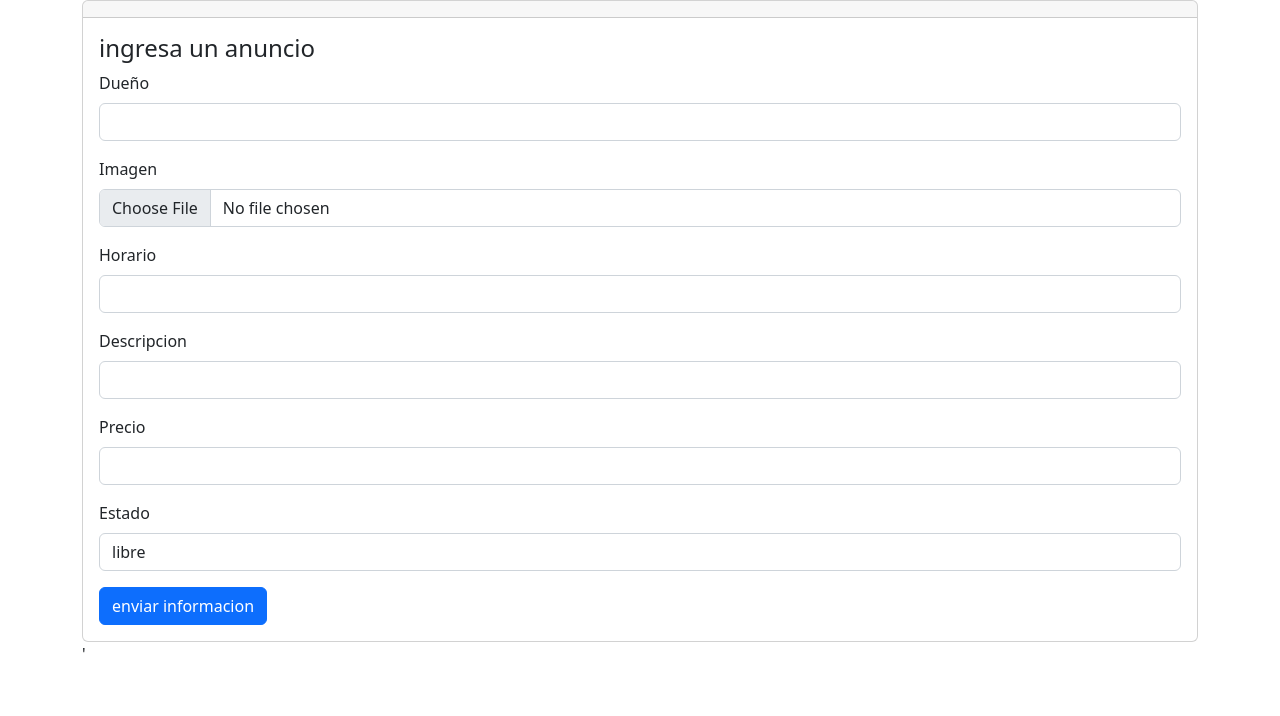
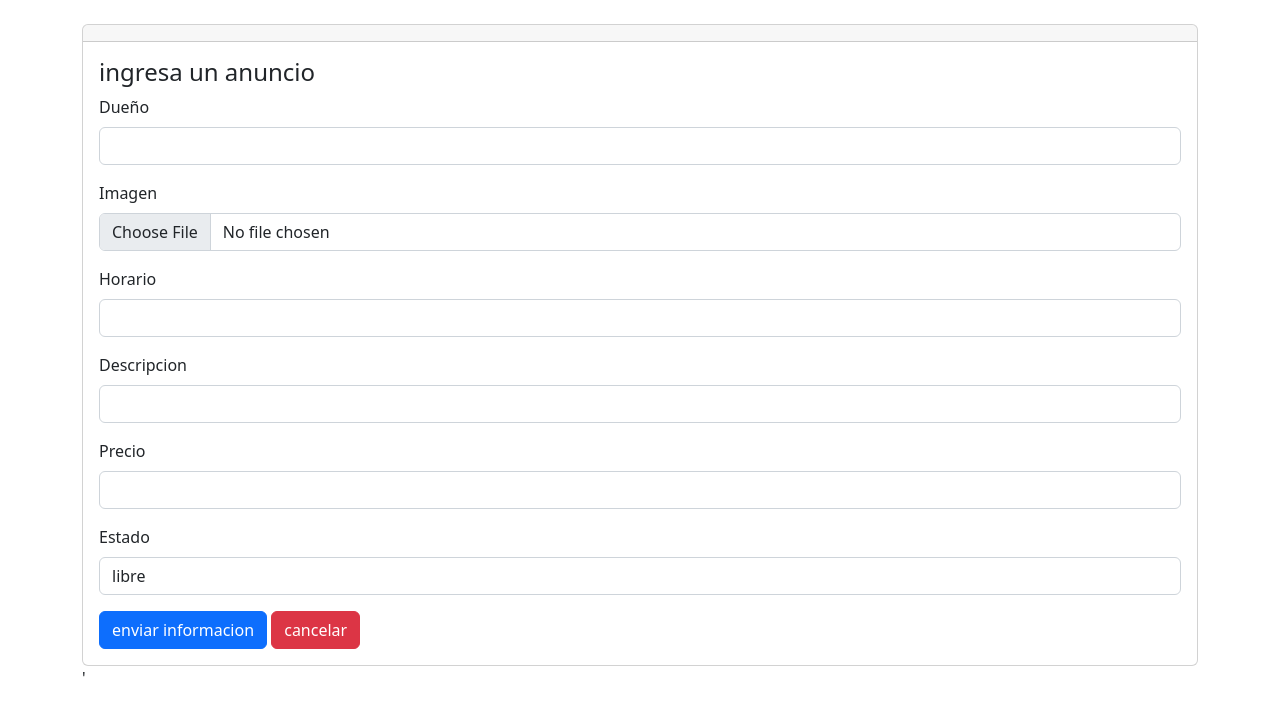
Before and after one commit to SebaValle/mi-estacionamiento, a Django app: page /anuncio/crear in a window 1280 px wide. Shown: the part 56-772 px from the top of the page. Run offline with Django 4.2, Linux system fonts and the light colour scheme.

Commit message:
modificaciones de calidad de vida

```diff
--- a/estacionamiento/anuncio/templates/anuncio/form.html
+++ b/estacionamiento/anuncio/templates/anuncio/form.html
@@ -19,4 +19,5 @@
     {% endfor %}
 
     <input name="" id="" class="btn btn-primary" type="submit" value="enviar informacion">
+    <a name="" id="" class="btn btn-danger" href="{% url 'anuncio' %}" role="button">cancelar</a>
 </form>
--- a/estacionamiento/anuncio/templates/base.html
+++ b/estacionamiento/anuncio/templates/base.html
@@ -25,6 +25,7 @@
         </div>
     </nav>
   </header>
+  <br>
   <main>
     <div class="container">
         <div class="row">
```
